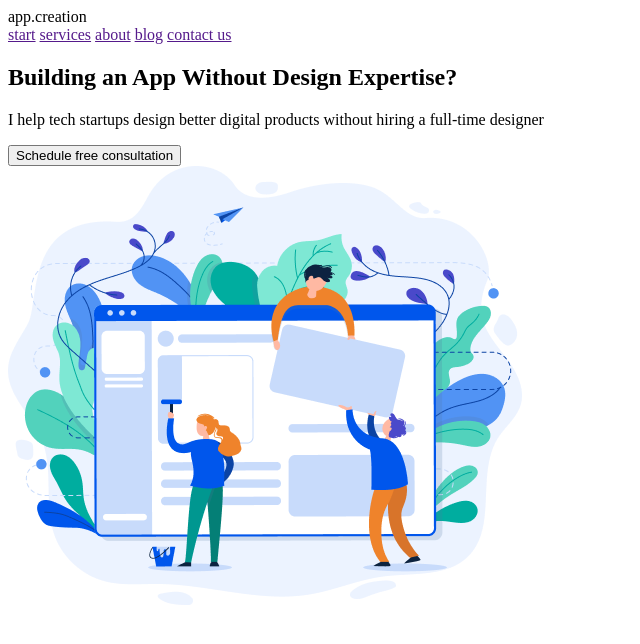
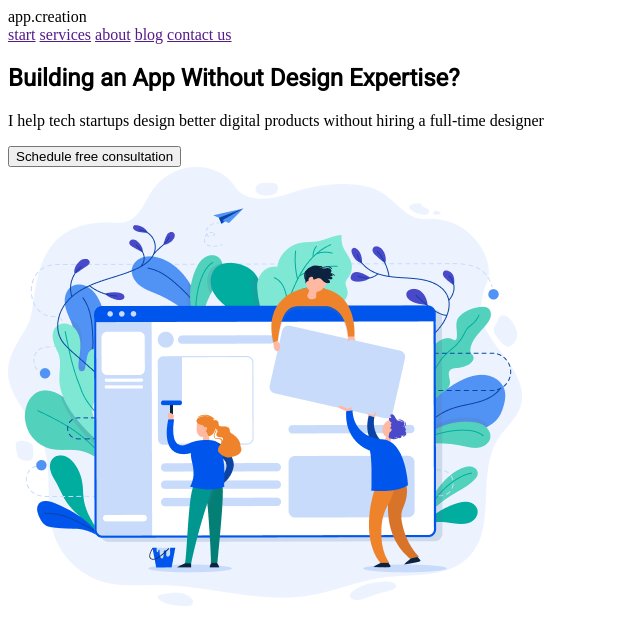
Before and after one commit to WebHeroSchool/Site_2.0, a plain HTML site: page index.html in a window 1280 px wide. Shown: the whole page, without its empty margins (0-640 px from the left). Drawn offline with Linux system fonts and the light colour scheme.

Commit message:
Добавлены правки в index.html и style.css

```diff
--- a/index.html
+++ b/index.html
@@ -3,6 +3,8 @@
 <head>
   <meta charset="utf-8">
   <title>Какой-то сайт</title>
+  <link rel="stylesheet" href="style.css">
+  <link rel="stylesheet" href="https://fonts.googleapis.com/css?family=roboto">
 </head>
 <body>
   <header>
@@ -17,7 +19,7 @@
   </header>
   <section>
     <main>
-      <h1>Building an App Without Design Expertise?</h1>
+      <h1 class="title">Building an App Without Design Expertise?</h1>
       <p>I help tech startups design better digital products without hiring a full-time designer</p>
       <button>Schedule free consultation</button>
     </main>
--- /dev/null
+++ b/style.css
@@ -0,0 +1,3 @@
+.title {
+ font-family: roboto;
+}
```
